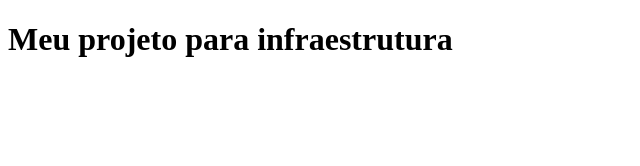
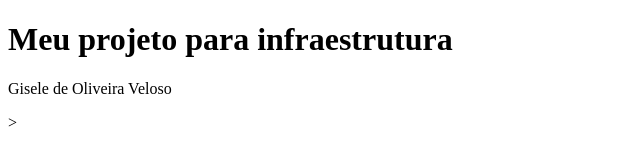
Before and after one commit to gisele66634/infra_web, a plain HTML site: page index.html in a window 1280 px wide. Shown: the whole page, without its empty margins (0-640 px from the left). Drawn offline with Linux system fonts and the light colour scheme.

```diff
--- a/index.html
+++ b/index.html
@@ -8,5 +8,8 @@
 </head>
 <body>
     <h1>Meu projeto para infraestrutura</h1>
+    <p>
+        Gisele de Oliveira Veloso
+    </p>>
 </body>
 </html>
```
Also changed, not shown: estilo.css (added), script.js (added).
